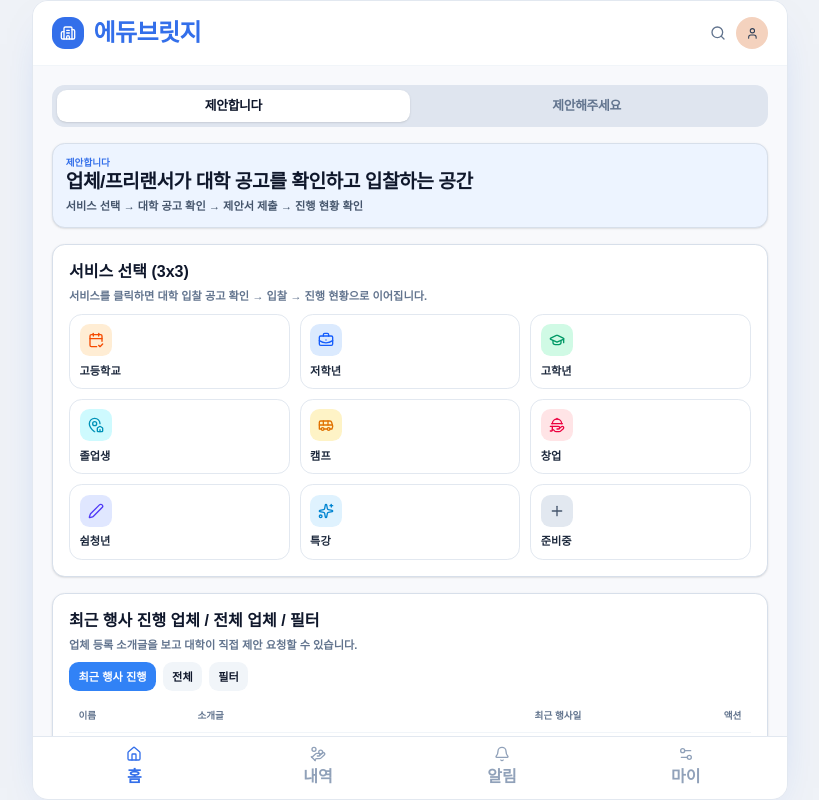
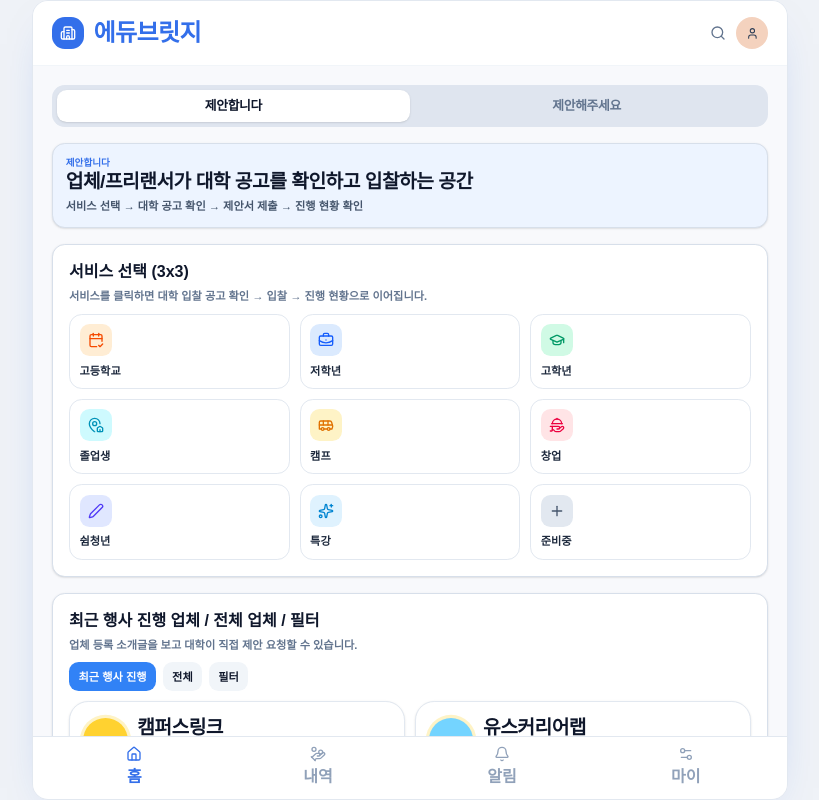
Before and after one commit to bidalalsrb/edubridge, a React (Vite) app: page /offer in a window 1280 px wide. Shown: the whole page, without its empty margins (230-1049 px from the left). Built offline with nearby package versions, Linux system fonts and the light colour scheme.

Commit message:
프로필 추가

```diff
--- a/src/App.jsx
+++ b/src/App.jsx
@@ -5,6 +5,7 @@ import { BidNoticeListPage } from './pages/BidNoticeListPage'
 import { MyPage } from './pages/MyPage'
 import { OfferDashboardPage } from './pages/OfferDashboardPage'
 import { ProcessPage } from './pages/ProcessPage'
+import { ProfileDetailPage } from './pages/ProfileDetailPage'
 import { ProposalDetailPage } from './pages/ProposalDetailPage'
 import { ProposalPage } from './pages/ProposalPage'
 import { RequestDashboardPage } from './pages/RequestDashboardPage'
@@ -17,6 +18,7 @@ function App() {
         <Route index element={<Navigate to="/offer" replace />} />
         <Route path="offer" element={<OfferDashboardPage />} />
         <Route path="request" element={<RequestDashboardPage />} />
+        <Route path="profile/:profileId" element={<ProfileDetailPage />} />
         <Route path="bid-notices" element={<BidNoticeListPage />} />
         <Route path="proposal" element={<ProposalPage />} />
         <Route path="proposal-detail/:proposalId" element={<ProposalDetailPage />} />
--- a/src/components/marketplace/DirectorySection.jsx
+++ b/src/components/marketplace/DirectorySection.jsx
@@ -1,8 +1,8 @@
 import { useState } from 'react'
+import { Phone, Star } from 'lucide-react'
 import { useNavigate } from 'react-router-dom'
 import { Button } from '../ui/button'
 import { Card, CardContent, CardHeader, CardTitle } from '../ui/card'
-import { Table, TableBody, TableCell, TableHead, TableHeader, TableRow } from '../ui/table'
 
 const viewModes = [
   { key: 'recent', label: '최근 행사 진행' },
@@ -17,6 +17,10 @@ export function DirectorySection({ title, roleLabel, rowsByMode }) {
   const rows = rowsByMode[mode]
 
   const onRequestDirectOffer = (row) => {
+    navigate(`/profile/${row.id}`)
+  }
+
+  const onOpenRequestPage = (row) => {
     const params = new URLSearchParams({
       directTargetId: row.id,
       directTargetName: row.name,
@@ -46,33 +50,46 @@ export function DirectorySection({ title, roleLabel, rowsByMode }) {
           ))}
         </div>
 
-        <Table>
-          <TableHeader>
-            <TableRow>
-              <TableHead>이름</TableHead>
-              <TableHead>소개글</TableHead>
-              <TableHead>최근 행사일</TableHead>
-              <TableHead className="text-right">액션</TableHead>
-            </TableRow>
-          </TableHeader>
-          <TableBody>
-            {rows.map((row) => (
-              <TableRow key={row.id}>
-                <TableCell>
-                  <p className="font-extrabold text-slate-800">{row.name}</p>
-                  <p className="text-xs font-semibold text-slate-500">{row.type}</p>
-                </TableCell>
-                <TableCell className="text-sm font-semibold text-slate-600">{row.intro}</TableCell>
-                <TableCell className="text-sm font-semibold">{row.lastEvent}</TableCell>
-                <TableCell className="text-right">
-                  <Button size="sm" onClick={() => onRequestDirectOffer(row)}>
-                    대학이 제안 요청
-                  </Button>
-                </TableCell>
-              </TableRow>
-            ))}
-          </TableBody>
-        </Table>
+        <div className="grid gap-3 md:grid-cols-2">
+          {rows.map((row) => (
+            <article key={row.id} className="rounded-3xl border border-slate-200 bg-white p-4 shadow-sm">
+              <div className="flex items-start gap-3">
+                <div className={`mt-1 h-14 w-14 rounded-full ring-4 ring-amber-100 ${row.profileColor || 'bg-slate-300'}`} />
+                <div className="min-w-0 flex-1">
+                  <p className="truncate text-2xl font-black tracking-tight text-slate-900">{row.name}</p>
+                  <p className="mt-1 flex items-center gap-1 text-sm font-semibold text-slate-500">
+                    <Star className="h-4 w-4 fill-[#2f5bff] text-[#2f5bff]" />
+                    {row.rating} · 후기 {row.reviewCount}개 · 경력 {row.careerYears}년
+                  </p>
+                </div>
+              </div>
+
+              <div className="mt-3 flex flex-wrap gap-2">
+                {(row.badges || []).map((badge) => (
+                  <span key={badge} className="rounded-full bg-slate-100 px-3 py-1 text-xs font-bold text-slate-600">
+                    {badge}
+                  </span>
+                ))}
+              </div>
+
+              <p className="mt-3 line-clamp-2 text-sm font-semibold text-slate-600">{row.intro}</p>
+
+              <div className="mt-3 grid grid-cols-2 gap-2">
+                <Button
+                  variant="secondary"
+                  className="h-11 border border-[#336fea] bg-white text-[#2043e6] hover:bg-blue-50"
+                  onClick={() => onOpenRequestPage(row)}
+                >
+                  <Phone className="mr-1 h-4 w-4" />
+                  전화하기
+                </Button>
+                <Button className="h-11" onClick={() => onRequestDirectOffer(row)}>
+                  자세히보기
+                </Button>
+              </div>
+            </article>
+          ))}
+        </div>
       </CardContent>
     </Card>
   )
--- a/src/data/marketplaceData.js
+++ b/src/data/marketplaceData.js
@@ -36,6 +36,14 @@ const vendorPool = [
     lastEvent: '2026-02-18',
     region: '서울',
     tags: ['캠프', '진로'],
+    rating: 4.8,
+    reviewCount: 74,
+    careerYears: 8,
+    badges: ['깔끔한 운영', '빠른 대응'],
+    profileColor: 'bg-amber-300',
+    phone: '010-2287-1010',
+    specialties: ['캠프 운영', '현장 인력관리', '안전 동선 설계'],
+    portfolio: ['신입생 적응캠프 (서울 A대)', '진로체험 페스티벌 (경기 B대)'],
   },
   {
     id: 'V-102',
@@ -45,6 +53,14 @@ const vendorPool = [
     lastEvent: '2026-02-15',
     region: '경기',
     tags: ['저학년', '고학년'],
+    rating: 4.6,
+    reviewCount: 58,
+    careerYears: 6,
+    badges: ['커리큘럼 강점', '만족도 높음'],
+    profileColor: 'bg-sky-300',
+    phone: '010-4421-1020',
+    specialties: ['진로 부트캠프', '포트폴리오 워크숍', '성과 리포트'],
+    portfolio: ['커리어 부트캠프 (인천 C대)', '전공탐색 프로그램 (경기 D대)'],
   },
   {
     id: 'V-103',
@@ -54,6 +70,14 @@ const vendorPool = [
     lastEvent: '2026-02-11',
     region: '부산',
     tags: ['캠프', '졸업생'],
+    rating: 4.7,
+    reviewCount: 67,
+    careerYears: 7,
+    badges: ['팀 분위기 좋음', '현장 안정적'],
+    profileColor: 'bg-emerald-300',
+    phone: '010-5552-1030',
+    specialties: ['대형 행사 운영', '행사 안전관리', '체험형 부스'],
+    portfolio: ['지역연계 취업박람회 (부산 E대)', '졸업생 멘토링데이 (울산 F대)'],
   },
   {
     id: 'V-104',
@@ -63,6 +87,14 @@ const vendorPool = [
     lastEvent: '2026-01-28',
     region: '서울',
     tags: ['행사', '신입생'],
+    rating: 4.5,
+    reviewCount: 49,
+    careerYears: 5,
+    badges: ['친절한 소통', '디테일 강점'],
+    profileColor: 'bg-violet-300',
+    phone: '010-8890-1040',
+    specialties: ['신입생 행사', '학과 홍보', '온보딩 프로그램'],
+    portfolio: ['새내기 페스티벌 (서울 G대)', '학과 오픈위크 (서울 H대)'],
   },
 ]
 
@@ -75,6 +107,14 @@ const freelancerPool = [
     lastEvent: '2026-02-19',
     region: '서울',
     tags: ['특강', 'AI'],
+    rating: 4.9,
+    reviewCount: 91,
+    careerYears: 9,
+    badges: ['실습 중심', '전달력 우수'],
+    profileColor: 'bg-amber-300',
+    phone: '010-9342-2010',
+    specialties: ['AI 특강', '데이터 리터러시', '팀 프로젝트 코칭'],
+    portfolio: ['AI 리터러시 특강 (서울 I대)', '데이터 실습캠프 (세종 J대)'],
   },
   {
     id: 'F-202',
@@ -84,6 +124,14 @@ const freelancerPool = [
     lastEvent: '2026-02-13',
     region: '대전',
     tags: ['창업', '멘토링'],
+    rating: 4.7,
+    reviewCount: 64,
+    careerYears: 7,
+    badges: ['멘토링 강점', '참여도 높음'],
+    profileColor: 'bg-lime-300',
+    phone: '010-7033-2020',
+    specialties: ['창업 멘토링', '비즈니스 모델', '팀빌딩'],
+    portfolio: ['창업동아리 부트캠프 (대전 K대)', '아이디어톤 멘토링 (충남 L대)'],
   },
   {
     id: 'F-203',
@@ -93,6 +141,14 @@ const freelancerPool = [
     lastEvent: '2026-02-09',
     region: '부산',
     tags: ['진로', '포트폴리오'],
+    rating: 4.6,
+    reviewCount: 53,
+    careerYears: 6,
+    badges: ['현업 사례 풍부', '구성 탄탄'],
+    profileColor: 'bg-rose-300',
+    phone: '010-3489-2030',
+    specialties: ['커리어 설계', '취업 포트폴리오', '면접 클리닉'],
+    portfolio: ['취업집중 특강 (부산 M대)', '직무포트폴리오 워크숍 (경남 N대)'],
   },
   {
     id: 'F-204',
@@ -102,6 +158,14 @@ const freelancerPool = [
     lastEvent: '2026-01-30',
     region: '경기',
     tags: ['캠프', '코딩'],
+    rating: 4.8,
+    reviewCount: 70,
+    careerYears: 8,
+    badges: ['프로젝트 기반', '실무 중심'],
+    profileColor: 'bg-cyan-300',
+    phone: '010-6671-2040',
+    specialties: ['코딩 캠프', '해커톤 운영', '프로젝트 리뷰'],
+    portfolio: ['코딩 챌린지 캠프 (경기 O대)', '산학 프로젝트 특강 (서울 P대)'],
   },
 ]
 
@@ -115,6 +179,12 @@ export const freelancerDirectory = {
   recent: freelancerPool.slice(0, 3),
   all: freelancerPool,
   filtered: freelancerPool.filter((item) => item.tags.includes('특강') || item.region === '서울'),
+}
+
+const profilePool = [...vendorPool, ...freelancerPool]
+
+export function getProfileById(profileId) {
+  return profilePool.find((item) => item.id === profileId) || null
 }
 
 export const universityBidNotices = [
--- /dev/null
+++ b/src/pages/ProfileDetailPage.jsx
@@ -0,0 +1,99 @@
+import { ArrowLeft, Clock3, MapPin, Phone, Star } from 'lucide-react'
+import { useMemo } from 'react'
+import { useNavigate, useParams } from 'react-router-dom'
+import { Button } from '../components/ui/button'
+import { Card, CardContent } from '../components/ui/card'
+import { getProfileById } from '../data/marketplaceData'
+
+export function ProfileDetailPage() {
+  const navigate = useNavigate()
+  const { profileId } = useParams()
+
+  const profile = useMemo(() => getProfileById(profileId), [profileId])
+
+  if (!profile) {
+    return (
+      <section className="px-6 py-6">
+        <Card>
+          <CardContent className="p-6">
+            <p className="text-sm font-semibold text-slate-500">프로필을 찾을 수 없습니다.</p>
+            <Button className="mt-4" onClick={() => navigate('/offer')}>
+              제안합니다로 이동
+            </Button>
+          </CardContent>
+        </Card>
+      </section>
+    )
+  }
+
+  const onRequestFromUniversity = () => {
+    const params = new URLSearchParams({
+      directTargetId: profile.id,
+      directTargetName: profile.name,
+      directTargetRole: profile.type,
+    })
+    navigate(`/request?${params.toString()}`)
+  }
+
+  return (
+    <section className="px-6 py-6">
+      <button type="button" onClick={() => navigate(-1)} className="mb-4 inline-flex items-center gap-1 text-sm font-bold text-slate-600">
+        <ArrowLeft className="h-4 w-4" /> 이전
+      </button>
+
+      <Card className="border-[#d7dfea]">
+        <CardContent className="p-5">
+          <div className="flex items-start gap-4">
+            <div className={`mt-1 h-16 w-16 rounded-full ring-4 ring-amber-100 ${profile.profileColor || 'bg-slate-300'}`} />
+            <div className="min-w-0 flex-1">
+              <p className="text-2xl font-black text-slate-900">{profile.name}</p>
+              <p className="mt-1 text-sm font-semibold text-slate-500">{profile.type}</p>
+              <p className="mt-1 flex items-center gap-1 text-sm font-semibold text-slate-600">
+                <Star className="h-4 w-4 fill-[#2f5bff] text-[#2f5bff]" />
+                {profile.rating} · 후기 {profile.reviewCount}개 · 경력 {profile.careerYears}년
+              </p>
+            </div>
+          </div>
+
+          <p className="mt-4 text-sm font-semibold leading-6 text-slate-600">{profile.intro}</p>
+
+          <div className="mt-4 grid gap-2 md:grid-cols-2">
+            <div className="rounded-xl bg-slate-50 p-3 text-sm font-semibold text-slate-600">
+              <p className="mb-1 text-xs font-bold text-[#336fea]">연락처</p>
+              <p className="inline-flex items-center gap-1"><Phone className="h-4 w-4" /> {profile.phone}</p>
+            </div>
+            <div className="rounded-xl bg-slate-50 p-3 text-sm font-semibold text-slate-600">
+              <p className="mb-1 text-xs font-bold text-[#336fea]">활동 정보</p>
+              <p className="inline-flex items-center gap-1"><MapPin className="h-4 w-4" /> {profile.region}</p>
+              <p className="inline-flex items-center gap-1"><Clock3 className="h-4 w-4" /> 최근 행사 {profile.lastEvent}</p>
+            </div>
+          </div>
+
+          <div className="mt-4">
+            <p className="mb-2 text-sm font-bold text-[#336fea]">전문 분야</p>
+            <div className="flex flex-wrap gap-2">
+              {(profile.specialties || []).map((item) => (
+                <span key={item} className="rounded-full bg-slate-100 px-3 py-1 text-xs font-bold text-slate-600">
+                  {item}
+                </span>
+              ))}
+            </div>
+          </div>
+
+          <div className="mt-4">
+            <p className="mb-2 text-sm font-bold text-[#336fea]">최근 포트폴리오</p>
+            <ul className="space-y-1 text-sm font-semibold text-slate-600">
+              {(profile.portfolio || []).map((item) => (
+                <li key={item}>- {item}</li>
+              ))}
+            </ul>
+          </div>
+
+          <Button className="mt-5 h-11 w-full" onClick={onRequestFromUniversity}>
+            대학이 제안 요청하기
+          </Button>
+        </CardContent>
+      </Card>
+    </section>
+  )
+}
```
